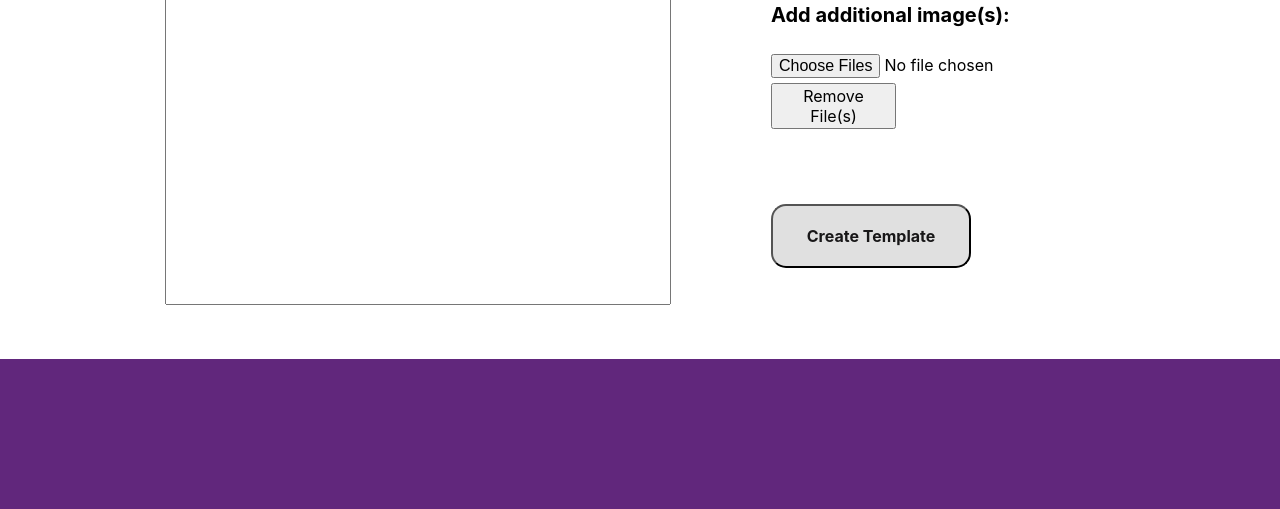
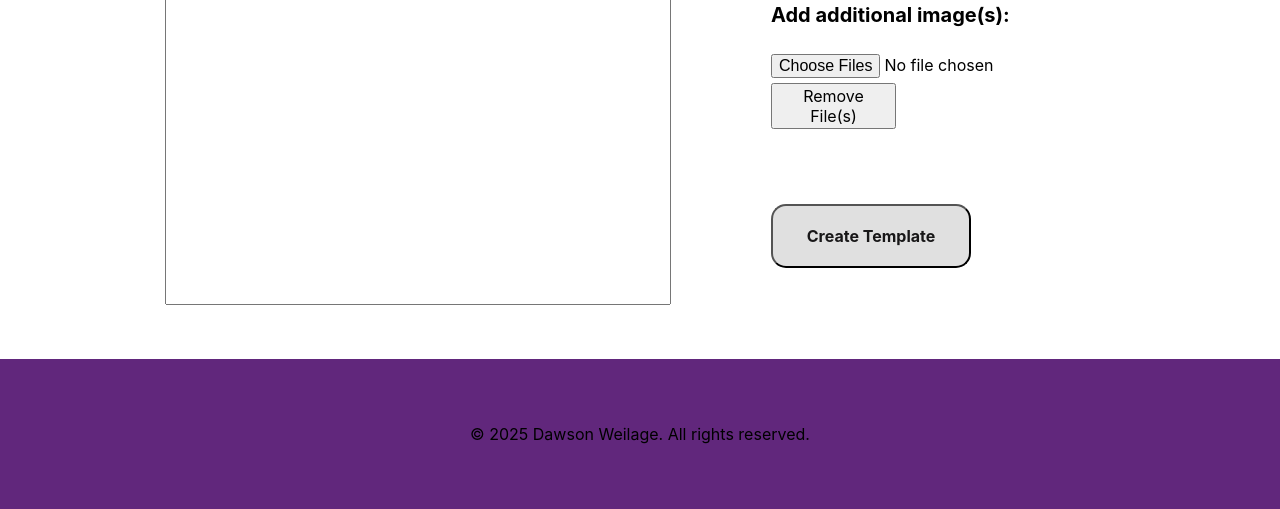
Before and after one commit to dawsw/Library-Processing-Template-Generator, a Flask app: page / in a window 1280 px wide. Shown: the part 974-1483 px from the top of the page. Run offline with Flask 3, Linux system fonts and the light colour scheme.

Commit message:
Added 'Unattached' in location options and changed footer

```diff
--- a/templates/index.html
+++ b/templates/index.html
@@ -82,6 +82,8 @@
                             <option value="3">3</option>
                             <optgroup label="Back Flyleaf"></optgroup>
                             <option value="4">4</option>
+                            <optgroup label="Unattached"></optgroup>
+                            <option value="Unattached">Unattached</option>
                         </select>
                     </td>
                     <td class="item">
@@ -114,7 +116,8 @@
             </div>
         </div>
     </form>
-<footer>
+<footer class="flex-centered">
+    <p>&copy; 2025 Dawson Weilage. All rights reserved.</p>
 </footer>
 </body>
 </html>
```
